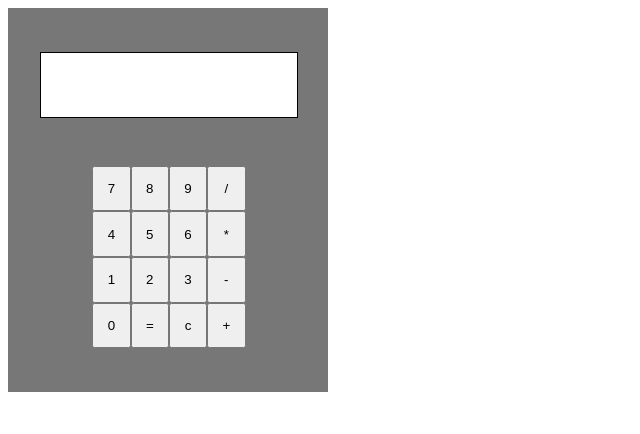
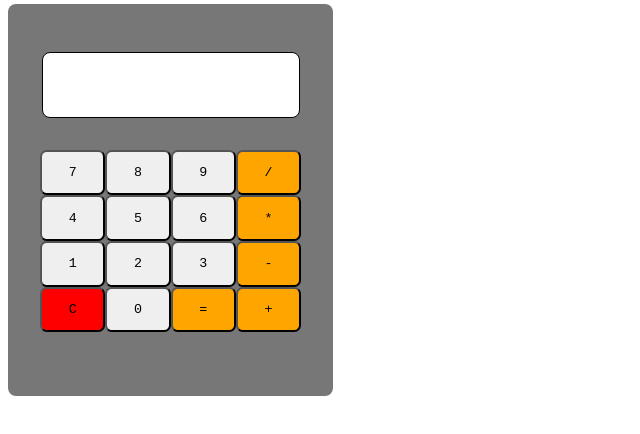
Before and after one commit to jj-attaq/calculator, a plain HTML site: page index.html in a window 1280 px wide. Shown: the whole page, without its empty margins (0-640 px from the left). Drawn offline with Linux system fonts and the light colour scheme.

Commit message:
calculator calculates only 1 digit, clean code and fix later

```diff
--- a/index.html
+++ b/index.html
@@ -10,34 +10,33 @@
   <div class="container">
     <div class="calculator">
       <div class="display">
-
         <span class="display--content"></span>
       </div>
       <div class="buttons">
         <div class="numbers">
           <div class="numbers--left">
-            <button class="btn" id="btn-7" type="submit">7</button>
-            <button class="btn" id="btn-4" type="submit">4</button>
-            <button class="btn" id="btn-1" type="submit">1</button>
-            <button class="btn" id="btn-0" type="submit">0</button>
+            <button class="btn--number" id="btn-7" value="7" type="submit">7</button>
+            <button class="btn--number" id="btn-4" value="4" type="submit">4</button>
+            <button class="btn--number" id="btn-1" value="1" type="submit">1</button>
+            <button class="btn--clear" id="btn-clear" value="clear" type="submit">C</button>
           </div>
           <div class="numbers--middle-left">
-            <button class="btn" id="btn-8" type="submit">8</button>
-            <button class="btn" id="btn-5" type="submit">5</button>
-            <button class="btn" id="btn-2" type="submit">2</button>
-            <button class="btn" id="btn-equals" type="submit">=</button>
+            <button class="btn--number" id="btn-8" value="8" type="submit">8</button>
+            <button class="btn--number" id="btn-5" value="5" type="submit">5</button>
+            <button class="btn--number" id="btn-2" value="2" type="submit">2</button>
+            <button class="btn--number" id="btn-0" value="0" type="submit">0</button>
           </div>
           <div class="numbers--middle-right">
-            <button class="btn" id="btn-9" type="submit">9</button>
-            <button class="btn" id="btn-6" type="submit">6</button>
-            <button class="btn" id="btn-3" type="submit">3</button>
-            <button class="btn" id="btn-clear" type="submit">c</button>
+            <button class="btn--number" id="btn-9" value="9" type="submit">9</button>
+            <button class="btn--number" id="btn-6" value="6" type="submit">6</button>
+            <button class="btn--number" id="btn-3" value="3" type="submit">3</button>
+            <button class="btn--equals" id="btn-equals" value="equals" type="submit">=</button>
           </div>
           <div class="operators">
-            <button class="btn" id="btn-divide" type="submit">/</button>
-            <button class="btn" id="btn-multiply" type="submit">*</button>
-            <button class="btn" id="btn-subtract" type="submit">-</button>
-            <button class="btn" id="btn-add" type="submit">+</button>
+            <button class="btn--operator" id="btn-divide" value="divide" type="submit">/</button>
+            <button class="btn--operator" id="btn-multiply" value="multiply" type="submit">*</button>
+            <button class="btn--operator" id="btn-subtract" value="subtract" type="submit">-</button>
+            <button class="btn--operator" id="btn-add" value="add" type="submit">+</button>
           </div>
         </div>
       </div>
--- a/src/script.js
+++ b/src/script.js
@@ -1,4 +1,20 @@
+"use strict";
+const init = null;
+let a = init;
+let b = init;
+let operator = init;
+
+// expand on below, much better than the other mess
+// needs to be integrated into the event creation functions below
+
+
 function operate(operator, a, b) {
+  if (operator === 'add') {operator = add}
+  if (operator === 'subtract') {operator = subtract}
+  if (operator === 'multiply') {operator = multiply}
+  if (operator === 'divide') {operator = divide}
+
+  // if (operator === `${operator}`) {operator = operator}
   return operator(a, b);
 }
 function add(a, b) {
@@ -13,11 +29,46 @@ function multiply(a, b) {
 function divide(a, b) {
   return a / b;
 }
-
+function Expression(a, operator, b, result) {
+  this.a = a;
+  this.operator = operator;
+  this.b = b;
+  this.result = operate(operator, a, b)
+}
 
 
 
 // --------------------------------------------------
 function display(n) {
-  return document.querySelector('.display--content').textContent = `${n}`;
+  const dispVal = (n) => document.querySelector('.display--content').textContent = n;
+  return n.toString().length > 10 ? dispVal('ERROR') : dispVal(n);
 }
+const addButtonEv = () => {
+  document.addEventListener('click', (event) => {
+    if (event.target.matches('.btn--number')) {
+      if (a, b, operator === null) {
+        a = +event.target.value;
+        return display(a);
+      } else if (operator != null) {
+        b = +event.target.value;
+        return display(b);
+      }
+    }
+    if (event.target.matches('.btn--operator')) {
+      if (a != null) {
+        operator = event.target.value;
+        console.log(event.target.value);
+      }
+    }
+  });
+};
+const addEqualsEv = () => {
+  document.addEventListener('click', (event) => {
+    if (event.target.matches('#btn-equals')) {
+      //return display(operate(operator, a, b));
+      return display(new Expression(a, operator, b).result);
+    }
+  })
+}
+addButtonEv();
+addEqualsEv();
--- a/src/style.css
+++ b/src/style.css
@@ -2,18 +2,20 @@
   display: flex;
   justify-items: center;
   align-items: center;
-  background-color: #777;
   width: 20em;
   height: 24em;
 }
 .calculator {
+  background-color: #777;
+  border-radius: 0.5em;
   display: flex;
   flex-direction: column;
   align-items: center;
 }
 .display {
   background-color: white;
-  margin: 2em 2em 1em 2em;
+  border-radius: 0.5em;
+  margin: 3em 2em 0em 2em;
   border: solid 1px black;
   width: 16em;
   height: 4em;
@@ -25,12 +27,27 @@
   font-size: xxx-large;
   padding: 0.15em;
 }
+
+button[type=submit] {
+  font-family:monospace;
+}
 .buttons {
   display: flex;
-  padding: 2em 2em;
+  padding: 2em 2em 4em 2em;
 }
-.btn {
-  padding: 1em;
+.btn--number,
+.btn--operator,
+.btn--equals,
+.btn--clear {
+  padding: 1em 2em 1em;
+  border-radius: 0.5em;
+}
+.btn--clear {
+  background-color: red;
+}
+.btn--operator,
+.btn--equals {
+  background-color: orange;
 }
 
 .numbers {
@@ -44,5 +61,3 @@
   display: flex;
   flex-direction: column;
 }
-.operators {
-}
```
